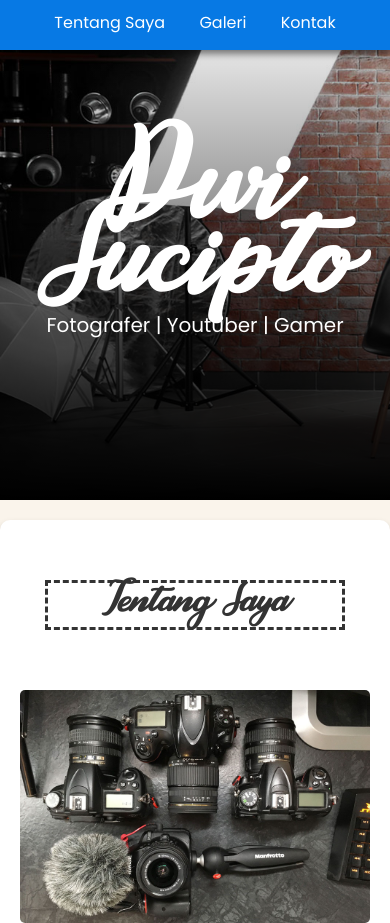
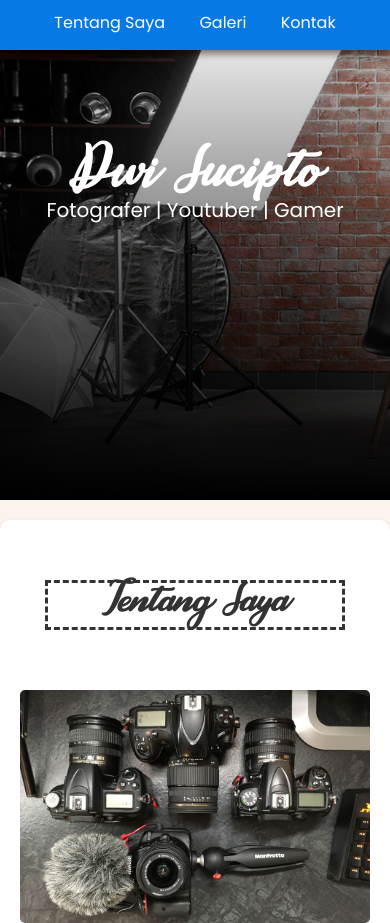
Before and after one commit to bang25/design-web-portfolio, a plain HTML site: page index.html in a window 390 px wide. Shown: the top 923 px of the page. Drawn offline with Linux system fonts and the light colour scheme.

Commit message:
Update style.css

```diff
--- a/style.css
+++ b/style.css
@@ -354,18 +354,18 @@ footer a{
 @media (max-width: 1000px){
 	.container, #about, aside, #contact{
 		width: 100%;
-       	margin: 20px auto;
-       	position: static;
+       		margin: 20px auto;
+       		position: static;
 	}
 
 	.foto{
-	width: 100%;
-	padding: 15px;
+		width: 100%;
+		padding: 15px;
 	}
 }
 
-@media (max-width: 264px){
+@media (max-width: 600px){
         .jumbotron-item h1{
-	text-align: center;
-        font-size: 24px;
+		text-align: center;
+        	font-size: 35px;
 }
```
